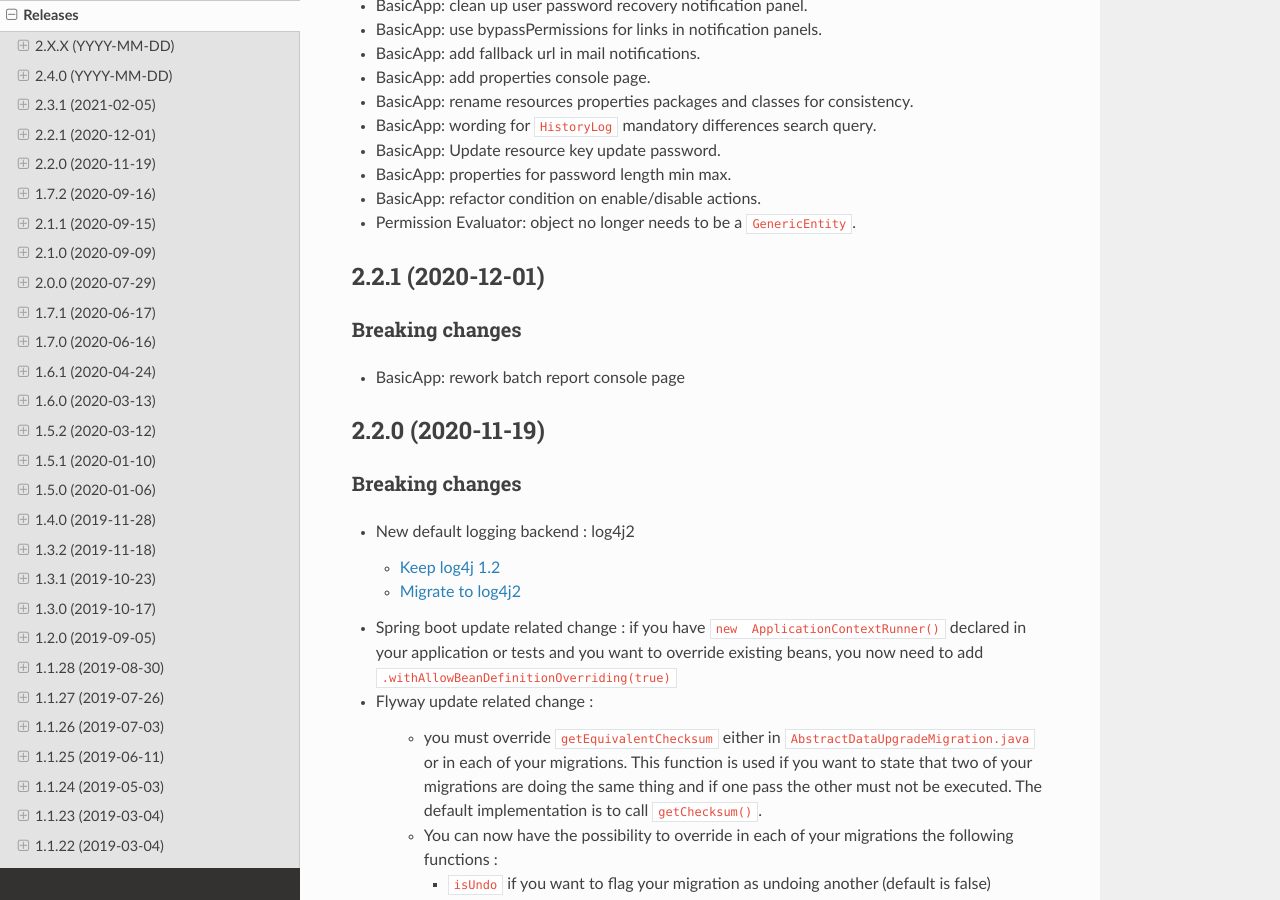
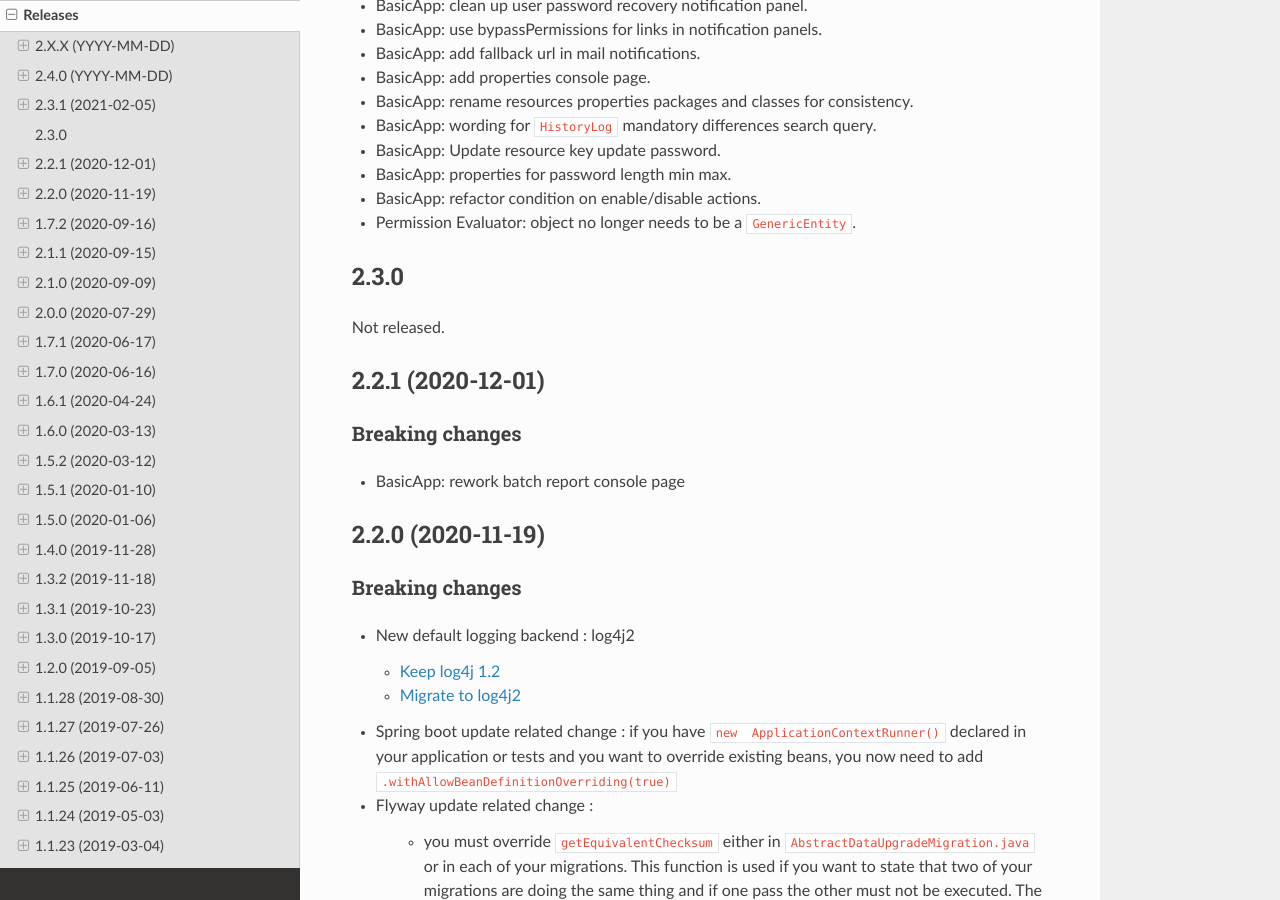
Before and after one commit to igloo-project/igloo-doc, a Sphinx documentation site: the page built from source/release-notes/releases.rst, in a window 1280 px wide and 900 px high, scrolled down 1412 px. Built offline with Sphinx 7.4.7 and the Read the Docs theme 2.0.0, drawn with Linux system fonts in a browser that asks for light colours.

Commit message:
2.3.0: not released

```diff
--- a/source/release-notes/releases.rst
+++ b/source/release-notes/releases.rst
@@ -81,6 +81,13 @@ Enhancements
 * BasicApp: properties for password length min max.
 * BasicApp: refactor condition on enable/disable actions.
 * Permission Evaluator: object no longer needs to be a ``GenericEntity``.
+
+.. _v2.3.0:
+
+2.3.0
+#####
+
+Not released.
 
 .. _v2.2.1:
 
```
